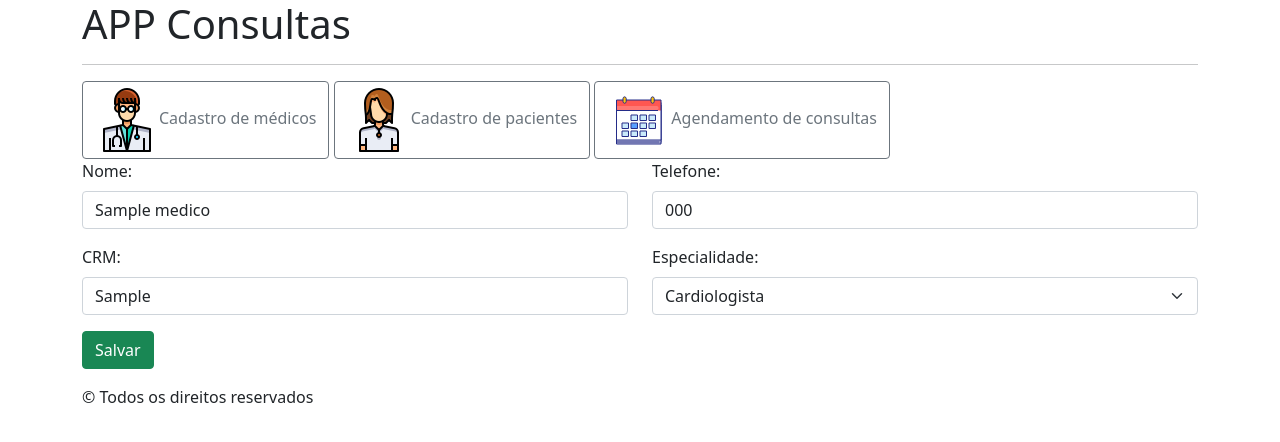
After one commit to gutoffline/app-consultas, a PHP site: page /medicos/medicos-formulario-alterar.php?id_medico=1 in a window 1280 px wide. The commit adds this page. Shown: the top 442 px of the page. Run offline with PHP 8.4, Linux system fonts and the light colour scheme; tables that the repository leaves empty or names only in its code hold one stand-in row (values such as "Sample post").

Commit message:
Alteração de médicos

```diff
--- /dev/null
+++ b/medicos/medicos-formulario-alterar.php
@@ -0,0 +1,49 @@
+<?php
+include "../includes/cabecalho.php" ;
+
+$id_medico = $_GET['id_medico'];
+
+include "../includes/conexao.php";
+$sqlBuscar = "SELECT * FROM tb_medicos WHERE id={$id_medico};";
+
+$listaDeMedicos = mysqli_query($conexao , $sqlBuscar);
+
+$nome = $telefone = $crm = $especialidade = "";
+
+while($medico = mysqli_fetch_assoc($listaDeMedicos)){
+    $nome = $medico['nome'];
+    $telefone = $medico['telefone'];
+    $crm = $medico['crm'];
+    $especialidade = $medico['especialidade'];
+}
+?>
+
+<form name="formulario-inserir-medicos" method="post" action="medicos-alterar.php">
+
+    <input name="id_medico" type="hidden" value="<?php echo $id_medico;?>">
+    <div class="row">
+        <p class="col-6">
+            <label class="form-label">Nome:</label><input name="nome" class="form-control" value="<?php echo $nome;?>">
+        </p>
+        <p class="col-6">
+            <label class="form-label">Telefone:</label><input name="telefone" class="form-control" value="<?php echo $telefone; ?>">
+        </p>
+    </div>
+    <div class="row">
+        <p class="col-6">
+            <label class="form-label">CRM:</label><input name="crm" value="<?php echo $crm; ?>" class="form-control">
+        </p>
+        <p class="col-6">
+            <label class="form-label">Especialidade:</label>
+            <select name="especialidade" class="form-select">
+                <option value="Cardiologista" <?php if($especialidade == 'Cardiologista'){ echo "selected "; } ?>>Cardiologista</option>
+                <option value="Nutricionista" <?php if($especialidade == 'Nutricionista'){ echo "selected "; } ?>>Nutricionista</option>
+                <option value="Ortopedista" <?php if($especialidade == 'Ortopedista'){ echo "selected "; } ?>>Ortopedista</option>
+            </select>
+        </p>
+    </div>
+    <p>
+        <button type="subtmit" class="btn btn-success">Salvar</button>
+    </p>
+</form>
+<?php include "../includes/rodape.php" ; ?>
--- a/medicos/medicos-listar.php
+++ b/medicos/medicos-listar.php
@@ -27,7 +27,8 @@ $listaDeMedicos = mysqli_query($conexao , $sqlBusca);
         echo "<td>{$medico['telefone']}</td>";
         echo "<td>{$medico['crm']}</td>";
         echo "<td>{$medico['especialidade']}</td>";
-        echo "<td>Alterar | <a href='medicos-excluir.php?id_medico={$medico['id']}'>Excluir</a></td>"; // precisa mudar essa linha
+        echo "<td><a href='medicos-formulario-alterar.php?id_medico={$medico['id']}'>Alterar</a> | ";
+        echo "<a class='btn btn-danger' href='medicos-excluir.php?id_medico={$medico['id']}'><i class='bi bi-x-lg'></i></a></td>";
         echo "</tr>";
     }
     ?>
```
Also changed, not shown: medicos/medicos-alterar.php (added, +26 -0 lines), medicos/medicos-formulario-inserir.php (+14 -11 lines).
